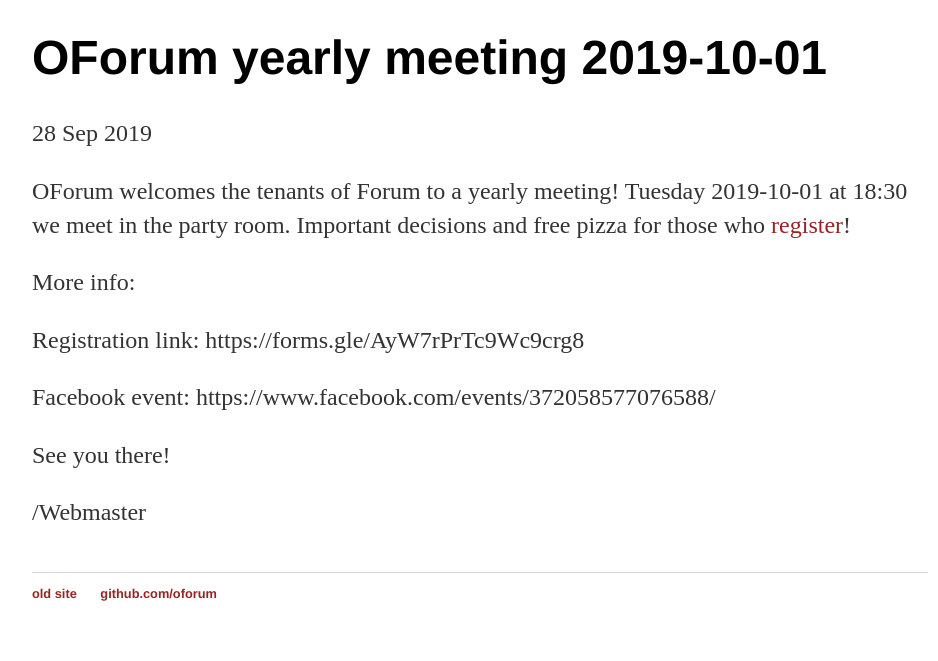
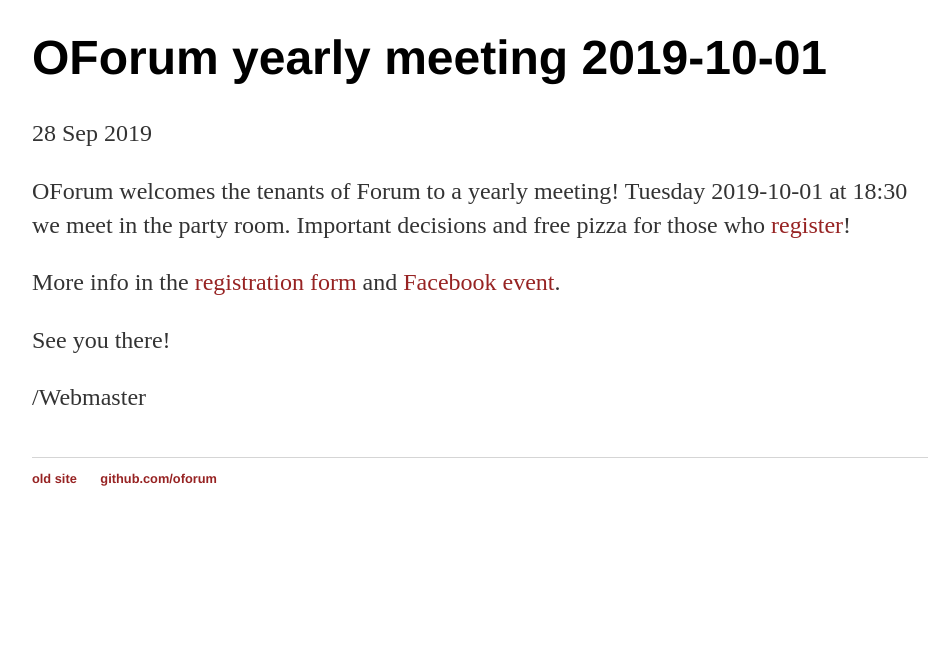
Before and after one commit to oforum/oforum.github.io, a Jekyll site: the page built from _posts/2019-09-28-OForum-yearly-meeting.md, in a window 1280 px wide. Shown: the part 334-995 px from the top of the page, without its empty margins (160-1098 px from the left). Built offline with Jekyll 4.4.1, drawn with Linux system fonts in a browser that asks for light colours; after the commit the page ends 900 px from its top, so only the background shows below that.

Commit message:
fix links

```diff
--- a/_posts/2019-09-28-OForum-yearly-meeting.md
+++ b/_posts/2019-09-28-OForum-yearly-meeting.md
@@ -8,11 +8,8 @@ OForum welcomes the tenants of Forum to a yearly meeting!
 Tuesday 2019-10-01 at 18:30 we meet in the party room.
 Important decisions and free pizza for those who [register](https://forms.gle/AyW7rPrTc9Wc9crg8)!
 
-More info:
-
-Registration link: https://forms.gle/AyW7rPrTc9Wc9crg8
-
-Facebook event: https://www.facebook.com/events/372058577076588/
+More info in the [registration form](https://forms.gle/AyW7rPrTc9Wc9crg8)
+and [Facebook event](https://www.facebook.com/events/372058577076588/).
 
 See you there!
 
```
